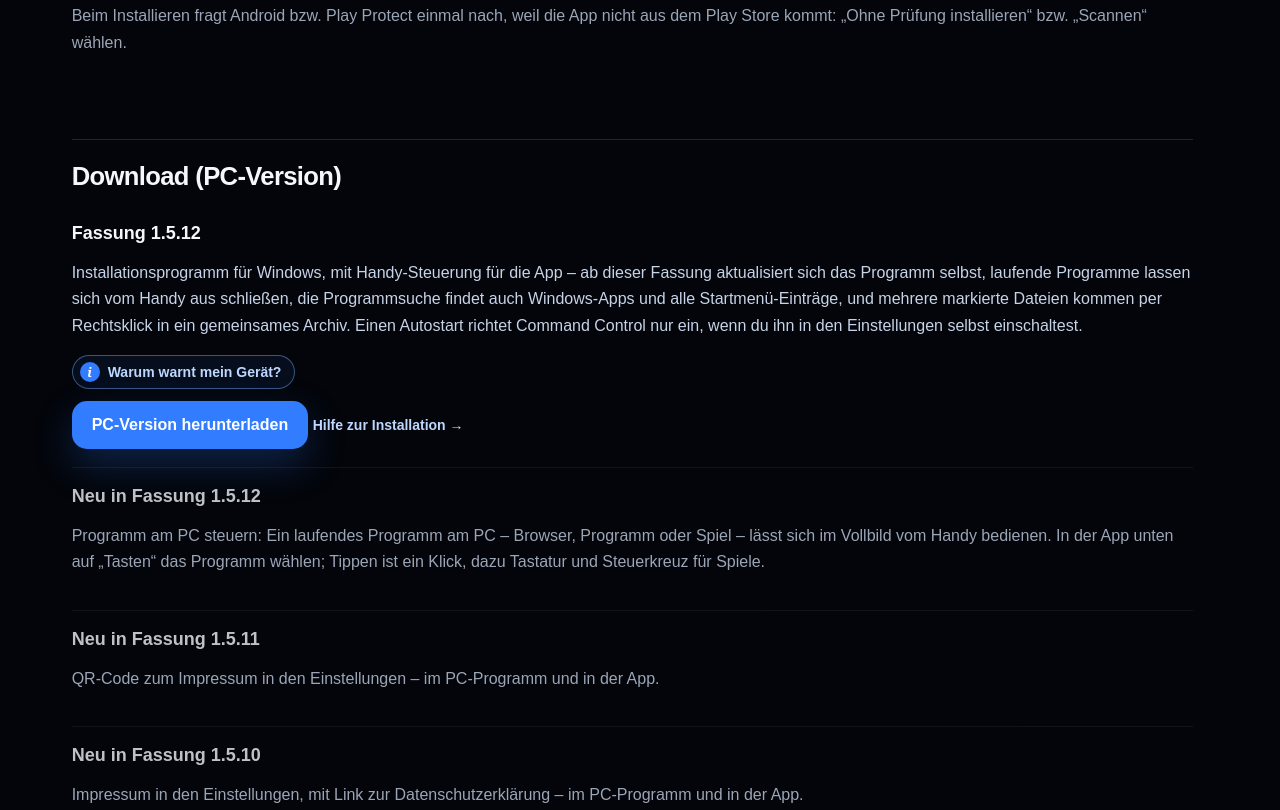
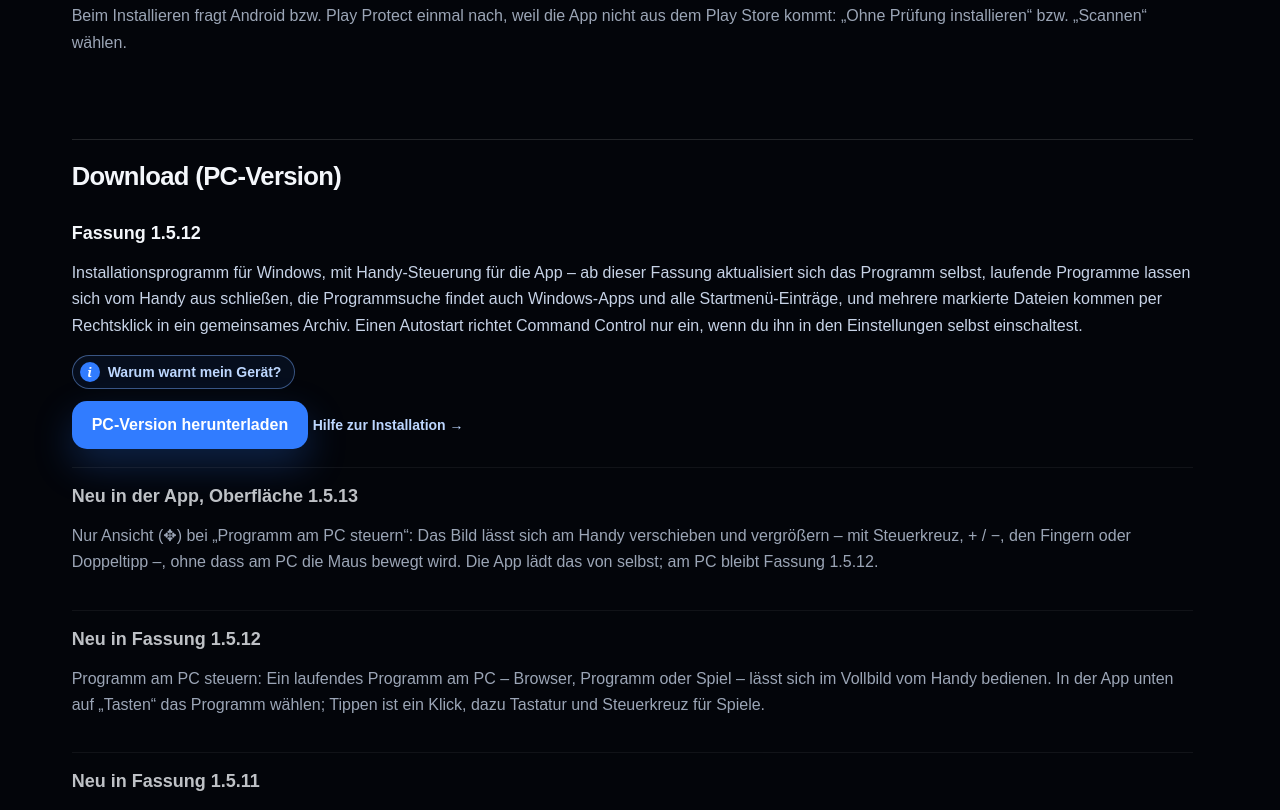
Before and after one commit to finnveloprogrammwelten-crypto/finnvelo-programmwelten, a plain HTML site: page command-control.html in a window 1280 px wide. Shown: the part 10816-11626 px from the top of the page. Drawn offline with Linux system fonts and the light colour scheme; no server answers.

Commit message:
Command Control: App-Paket 1.5.13 (Nur Ansicht)
Auftrag der CC-Sitzung, Freigabe Tatorasa 28.11.2026. Block „oberflaeche“ der android.json auf 1.5.13 (Datenbank), Kasten auf der Seite, „aktuell 1.5.13“ beim App-Hinweis. PC bleibt 1.5.12.

Co-Authored-By: Claude Opus 5.5 (1M context) <noreply@anthropic.com>

```diff
--- a/command-control.html
+++ b/command-control.html
@@ -349,7 +349,7 @@
           </div>
           <div class="download-slot download-slot--muted" data-fv-text-extra>
             <h3>Neu in Fassung 1.5.0</h3>
-            <p>Ab 1.5.0 aktualisiert sich die App selbst, ohne Neuinstallation: Neue Fassungen werden geladen, geprüft und sofort übernommen. Dies ist das letzte Update über den Installer. Die Oberfläche aktualisiert sich selbst (aktuell 1.5.12).</p>
+            <p>Ab 1.5.0 aktualisiert sich die App selbst, ohne Neuinstallation: Neue Fassungen werden geladen, geprüft und sofort übernommen. Dies ist das letzte Update über den Installer. Die Oberfläche aktualisiert sich selbst (aktuell 1.5.13).</p>
             <p>Neu: Anleitung, wie man Wake-on-LAN im BIOS einschaltet, damit der PC per Handy startet – in der App unter Einstellungen → „PC einschalten“.</p>
           </div>
           <div class="download-slot download-slot--muted" data-fv-text-extra>
@@ -380,6 +380,10 @@
             <h3>Fassung 1.5.12</h3>
             <p>Installationsprogramm f&uuml;r Windows, mit Handy-Steuerung f&uuml;r die App &ndash; ab dieser Fassung aktualisiert sich das Programm selbst, laufende Programme lassen sich vom Handy aus schlie&szlig;en, die Programmsuche findet auch Windows-Apps und alle Startmen&uuml;-Eintr&auml;ge, und mehrere markierte Dateien kommen per Rechtsklick in ein gemeinsames Archiv. Einen Autostart richtet Command Control nur ein, wenn du ihn in den Einstellungen selbst einschaltest.</p>
             <a class="button" href="https://github.com/finnveloprogrammwelten-crypto/finnvelo-programmwelten/releases/download/CommandControl/Finnvelo.Command.Control.Setup.1.5.12.exe" target="_blank" rel="noopener">PC-Version herunterladen</a>
+          </div>
+          <div class="download-slot download-slot--muted" data-fv-text-extra>
+            <h3>Neu in der App, Oberfläche 1.5.13</h3>
+            <p>Nur Ansicht (✥) bei „Programm am PC steuern“: Das Bild lässt sich am Handy verschieben und vergrößern – mit Steuerkreuz, + / −, den Fingern oder Doppeltipp –, ohne dass am PC die Maus bewegt wird. Die App lädt das von selbst; am PC bleibt Fassung 1.5.12.</p>
           </div>
           <div class="download-slot download-slot--muted" data-fv-text-extra>
             <h3>Neu in Fassung 1.5.12</h3>
```
